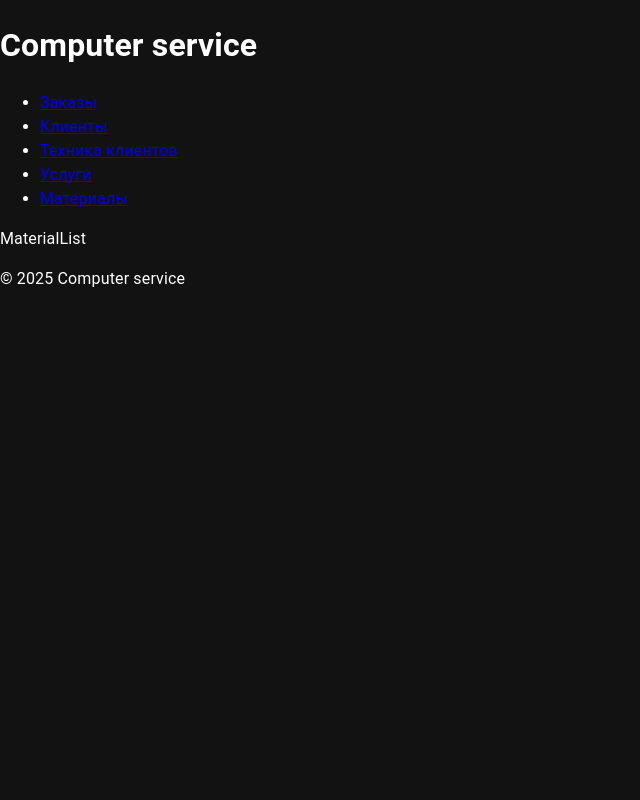
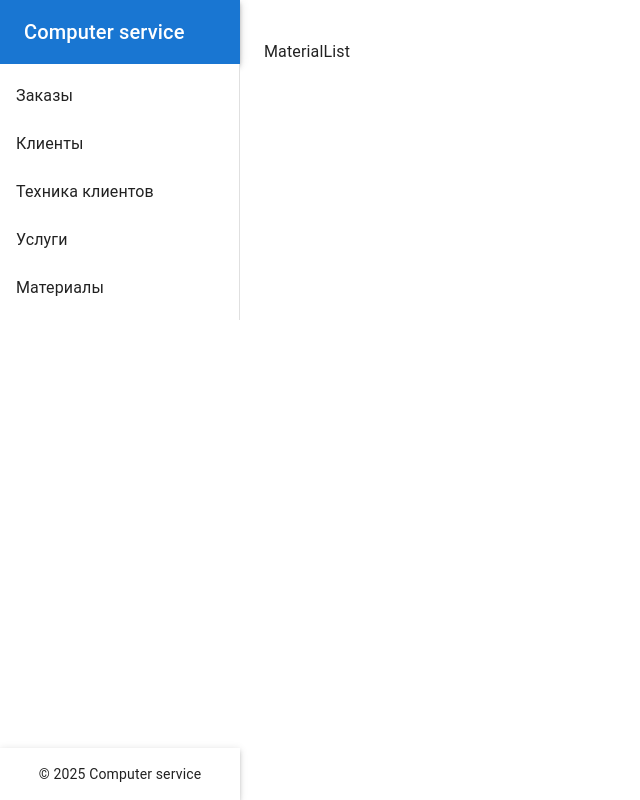
Before and after one commit to heas0/comp-service, a React (Vite) app in the folder frontend/: page /materials in a window 1280 px wide. Shown: the whole page, without its empty margins (0-640 px from the left). Built offline with nearby package versions, Linux system fonts and the light colour scheme; no server answers; sample sign-in values are in the browser's storage.

Commit message:
Refactor layout components to use Material-UI for improved styling and structure

```diff
--- a/frontend/src/layout/Footer.jsx
+++ b/frontend/src/layout/Footer.jsx
@@ -1,10 +1,17 @@
 import React from 'react';
+import Paper from '@mui/material/Paper';
+import Typography from '@mui/material/Typography';
+import Box from '@mui/material/Box';
 
 const Footer = () => {
     return (
-        <footer>
-            <p>© 2025 Computer service</p>
-        </footer>
+        <Paper square elevation={3} sx={{ p: 2 }}>
+            <Box textAlign="center">
+                <Typography variant="body2">
+                    © 2025 Computer service
+                </Typography>
+            </Box>
+        </Paper>
     );
 };
 
--- a/frontend/src/layout/Header.jsx
+++ b/frontend/src/layout/Header.jsx
@@ -1,12 +1,18 @@
-import React from 'react';
+import React from "react";
+import AppBar from "@mui/material/AppBar";
+import Toolbar from "@mui/material/Toolbar";
+import Typography from "@mui/material/Typography";
 
 const Header = () => {
-    return (
-        <header>
-            <h1>Computer service</h1>
-            {/* Логотип, меню, кнопки */}
-        </header>
-    );
+  return (
+    <AppBar position="static">
+      <Toolbar>
+        <Typography variant="h6" component="div">
+          Computer service
+        </Typography>
+      </Toolbar>
+    </AppBar>
+  );
 };
 
 export default Header;
--- a/frontend/src/layout/Layout.jsx
+++ b/frontend/src/layout/Layout.jsx
@@ -3,15 +3,36 @@ import { Outlet } from 'react-router-dom';
 import Header from './Header';
 import Sidebar from './Sidebar';
 import Footer from './Footer';
+import Box from '@mui/material/Box';
+import Container from '@mui/material/Container';
 
 const Layout = () => {
     return (
-        <>
-            <Header />
-            <Sidebar />
-            <Outlet /> {/* Здесь будут рендериться страницы */}
-            <Footer />
-        </>
+        <Box sx={{ display: 'flex', flexDirection: 'row', minHeight: '100vh' }}>
+            <Box sx={{
+                display: 'flex',
+                flexDirection: 'column',
+                width: '240px',
+                height: '100vh'
+            }}>
+                <Header />
+                <Box sx={{ flex: 1, overflow: 'auto' }}>
+                    <Sidebar />
+                </Box>
+                <Box>
+                    <Footer />
+                </Box>
+            </Box>
+            <Container component="main" sx={{
+                flex: 1,
+                p: 3,
+                overflow: 'auto',
+                display: 'flex',
+                flexDirection: 'column'
+            }}>
+                <Outlet />
+            </Container>
+        </Box>
     );
 };
 
--- a/frontend/src/layout/Sidebar.jsx
+++ b/frontend/src/layout/Sidebar.jsx
@@ -1,5 +1,10 @@
 import React from 'react';
 import { NavLink } from 'react-router-dom';
+import Drawer from '@mui/material/Drawer';
+import List from '@mui/material/List';
+import ListItem from '@mui/material/ListItem';
+import ListItemButton from '@mui/material/ListItemButton';
+import ListItemText from '@mui/material/ListItemText';
 
 const Sidebar = () => {
     // Список пунктов меню
@@ -12,21 +17,29 @@ const Sidebar = () => {
     ]
 
     return (
-        <aside>
-            <nav>
-                <ul>
-                    {menuItems.map((item) => (
-                        <li key={item.path}>
-                            <NavLink
-                                to={item.path}
-                            >
-                                {item.label}
-                            </NavLink>
-                        </li>
-                    ))}
-                </ul>
-            </nav>
-        </aside>
+        <Drawer
+            variant="permanent"
+            anchor="left"
+            sx={{
+                width: 240,
+                flexShrink: 0,
+                '& .MuiDrawer-paper': {
+                    width: 240,
+                    position: 'static',
+                    boxSizing: 'border-box',
+                },
+            }}
+        >
+            <List>
+                {menuItems.map((item) => (
+                    <ListItem key={item.path} disablePadding>
+                        <ListItemButton component={NavLink} to={item.path}>
+                            <ListItemText primary={item.label} />
+                        </ListItemButton>
+                    </ListItem>
+                ))}
+            </List>
+        </Drawer>
     );
 };
 
--- a/frontend/src/main.jsx
+++ b/frontend/src/main.jsx
@@ -2,21 +2,14 @@ import {StrictMode} from 'react'
 import {createRoot} from 'react-dom/client'
 import {BrowserRouter} from "react-router-dom";
 import AppRoutes from "./routes/AppRoutes.jsx";
-import {createTheme, CssBaseline, ThemeProvider} from "@mui/material";
+import { CssBaseline} from '@mui/material';
 
-const theme = createTheme({
-    palette: {
-        mode: 'dark',
-    },
-});
 
 createRoot(document.getElementById('root')).render(
     <StrictMode>
-        <ThemeProvider theme={theme}>
-            <CssBaseline/>
-            <BrowserRouter>
-                <AppRoutes/>
-            </BrowserRouter>
-        </ThemeProvider>
+                <CssBaseline />
+                <BrowserRouter>
+                    <AppRoutes/>
+                </BrowserRouter>
     </StrictMode>,
 )
--- a/frontend/src/routes/AppRoutes.jsx
+++ b/frontend/src/routes/AppRoutes.jsx
@@ -1,4 +1,4 @@
-import {Navigate, Route, Routes} from "react-router-dom";
+import { Navigate, Route, Routes } from "react-router-dom";
 import Layout from "../layout/Layout.jsx";
 import OrderList from "../features/Orders/OrderList.jsx";
 import ClientList from "../features/Clients/components/ClientList.jsx";
@@ -6,22 +6,28 @@ import EquipmentList from "../features/Equipments/EquipmentList.jsx";
 import ServiceList from "../features/Services/ServiceList.jsx";
 import MaterialList from "../features/Materials/components/MaterialList.jsx";
 import LoginForm from "../features/Auth/LoginForm.jsx";
-import {AuthProvider} from "../features/Auth/AuthProvider.jsx";
+import { AuthProvider } from "../features/Auth/AuthProvider.jsx";
 import ProtectedRoute from "./ProtectedRoute.jsx";
-
 
 function AppRoutes() {
   return (
     <AuthProvider>
       <Routes>
-                <Route path="/login" element={<LoginForm/>}/>
-                <Route path="/" element={<Layout/>}>
-                    <Route index element={<Navigate to="/orders" replace/>}/>
-                    <Route path="orders" element={<OrderList/>}/>
-                    <Route path="clients" element={<ProtectedRoute><ClientList/></ProtectedRoute>}/>
-                    <Route path="equipments" element={<EquipmentList/>}/>
-                    <Route path="services" element={<ServiceList/>}/>
-                    <Route path="materials" element={<MaterialList/>}/>
+        <Route path="/login" element={<LoginForm />} />
+        <Route
+          path="/"
+          element={
+            <ProtectedRoute>
+              <Layout />
+            </ProtectedRoute>
+          }
+        >
+          <Route index element={<Navigate to="/orders" replace />} />
+          <Route path="orders" element={<OrderList />} />
+          <Route path="clients" element={<ClientList />} />
+          <Route path="equipments" element={<EquipmentList />} />
+          <Route path="services" element={<ServiceList />} />
+          <Route path="materials" element={<MaterialList />} />
         </Route>
       </Routes>
     </AuthProvider>
```
Lines whose indentation alone changed are shown as unchanged.
